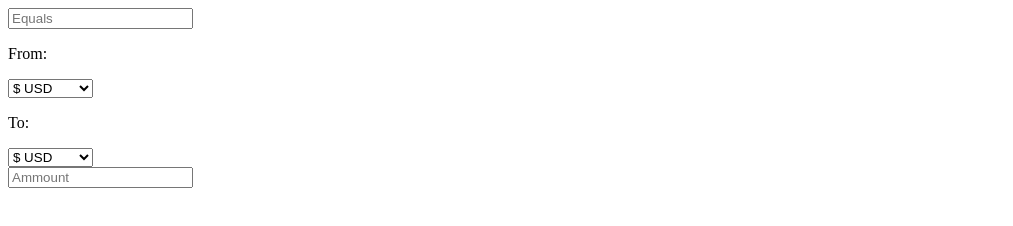
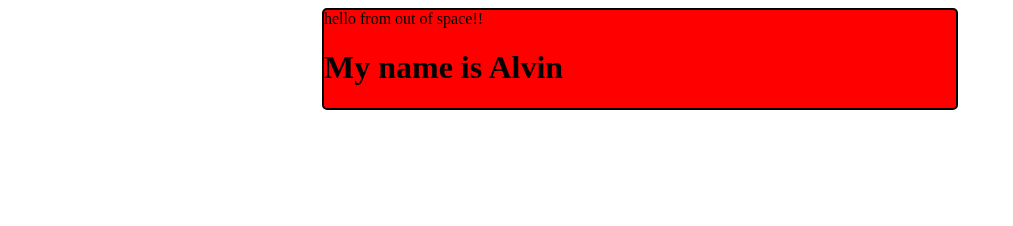
Before and after one commit to swdblevel/new, a plain HTML site: page index.html in a window 1280 px wide. Shown: the whole page, without its empty margins (0-1013 px from the left). Drawn offline with Linux system fonts and the light colour scheme.

Commit message:
Update index.html

```diff
--- a/index.html
+++ b/index.html
@@ -1,36 +1,31 @@
-<!DOCTYPE html>
-<html lang="en">
-<head>
-    <meta charset="UTF-8">
-    <meta http-equiv="X-UA-Compatible" content="IE=edge">
-     <meta name="viewport" content="width=device-width, initial-scale=1.0">
+<html>
+    <head>
+        <style>
+           #new{
+            background-color: red;
+            width: 50%;
+            margin:auto;
+            border-radius: 5px;
 
-            <input type="text" name="out" placeholder="Equals" id="out ">
-        </form>
-      </div>
-  </div>
+            border: 2px solid black;
+            }
 
-</body>
-</html> <link rel="stylesheet" type="text/css" href="style1.css">
+        </style>
+    </head>
 
-</head>
-<body>
-  <div id="converter">
-    <p id="para">
-        From:
-    </p>
+    <body>
+        <div id="new">
+        hello from out of space!!
+            <h1> My name is Alvin</h1>
+        </div>
 
-    <select name="List" id="select_1">
-        <option onselect="usd_in()">$ USD</option>
-        <option onselect="rwf_in()">Rwf francs</option>
-    </select>
-    <p id="para">
-        To:
-    </p>
-    <select name="List" id="select_2">
-        <option onselect="usd_out()">$ USD</option>
-        <option onselect="rwf_out()">Rwf francs</option>
-    </select>
-    <div id="output">
-        <form>
-            <input type="text" name="in" placeholder="Ammount" id="in">
+    </body>
+
+
+
+
+
+
+
+
+</html>
```
